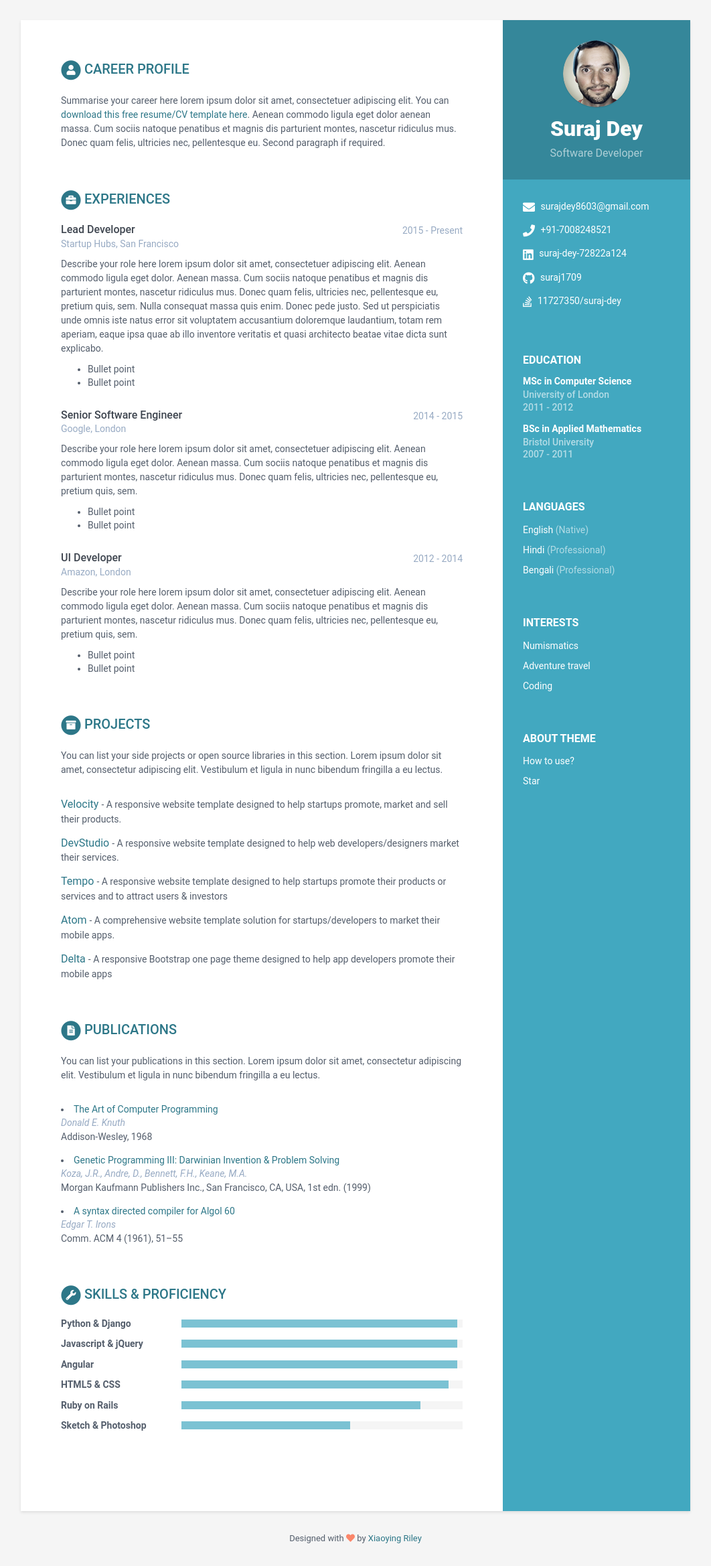
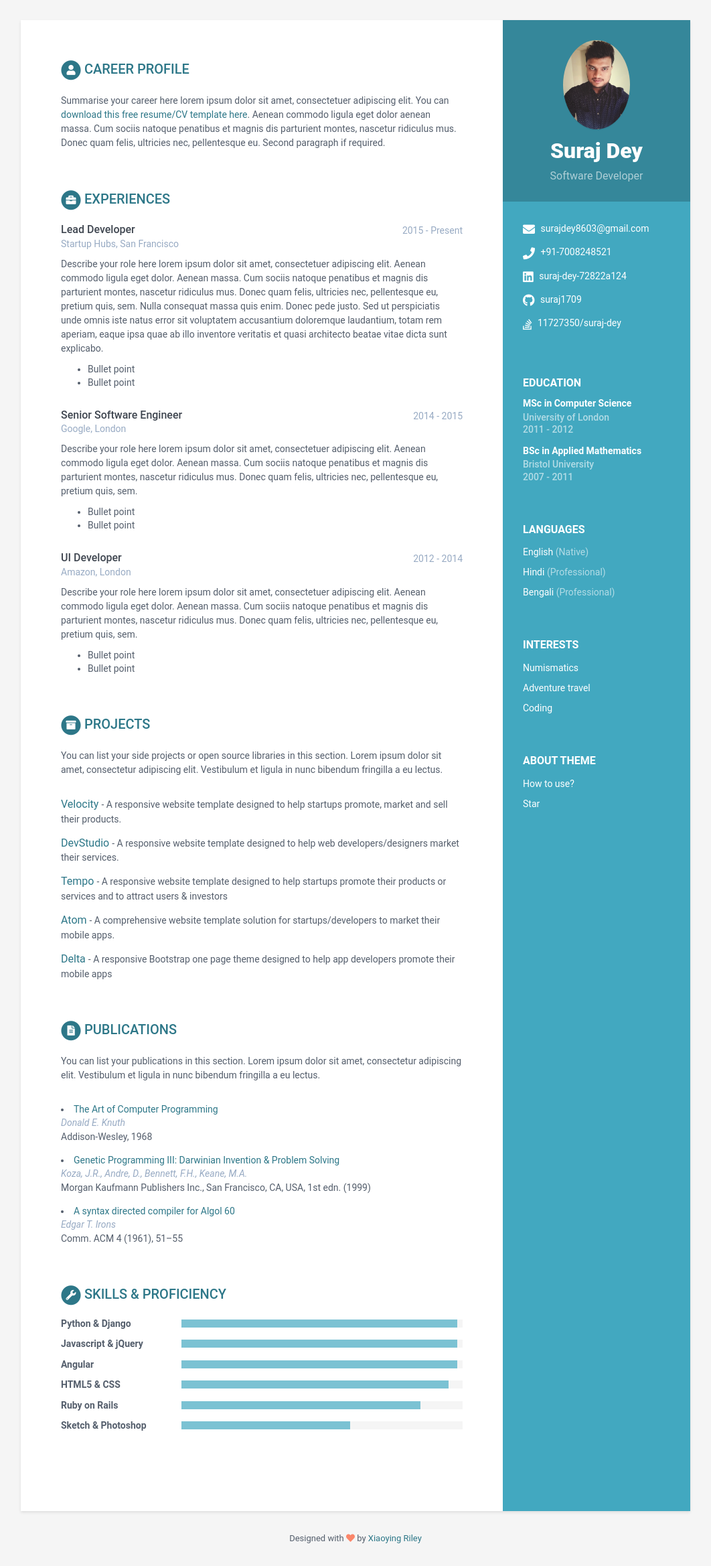
Before and after one commit to suraj1709/resume, a Jekyll site: the page built from index.html, in a window 1280 px wide. Shown: the whole page at 67% size, without its empty margins (109-1171 px from the left). Built offline with Jekyll 4.4.1, drawn with Linux system fonts in a browser that asks for light colours.

Commit message:
Update data.yml

```diff
--- a/_data/data.yml
+++ b/_data/data.yml
@@ -9,7 +9,7 @@
     # Profile information
     name: Suraj Dey
     tagline: Software Developer
-    avatar: profile.png  #place a 100x100 picture inside /assets/images/ folder and provide the name of the file below
+    avatar: download.png  #place a 100x100 picture inside /assets/images/ folder and provide the name of the file below
 
     # Sidebar links
     email: surajdey8603@gmail.com
```
